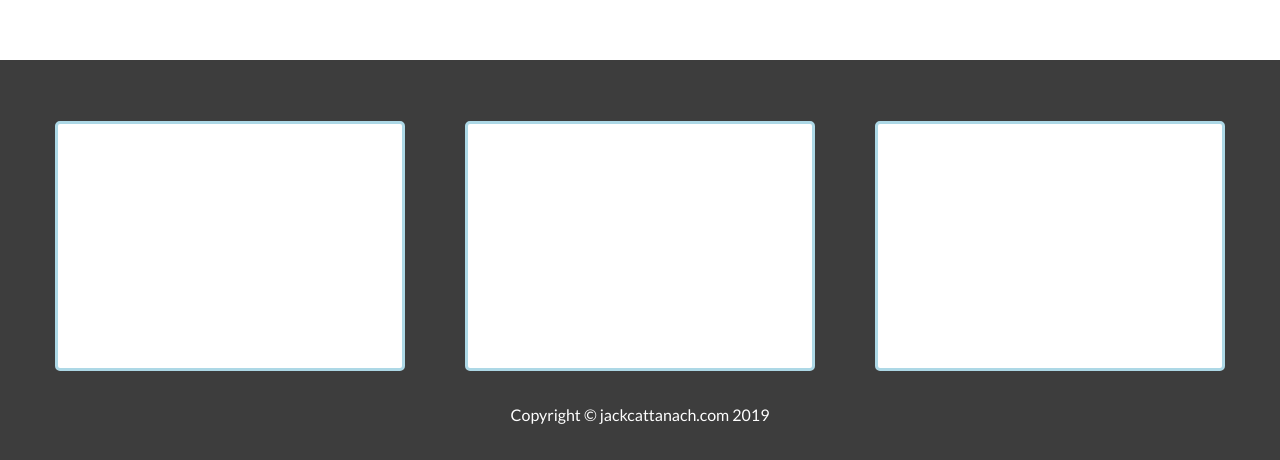
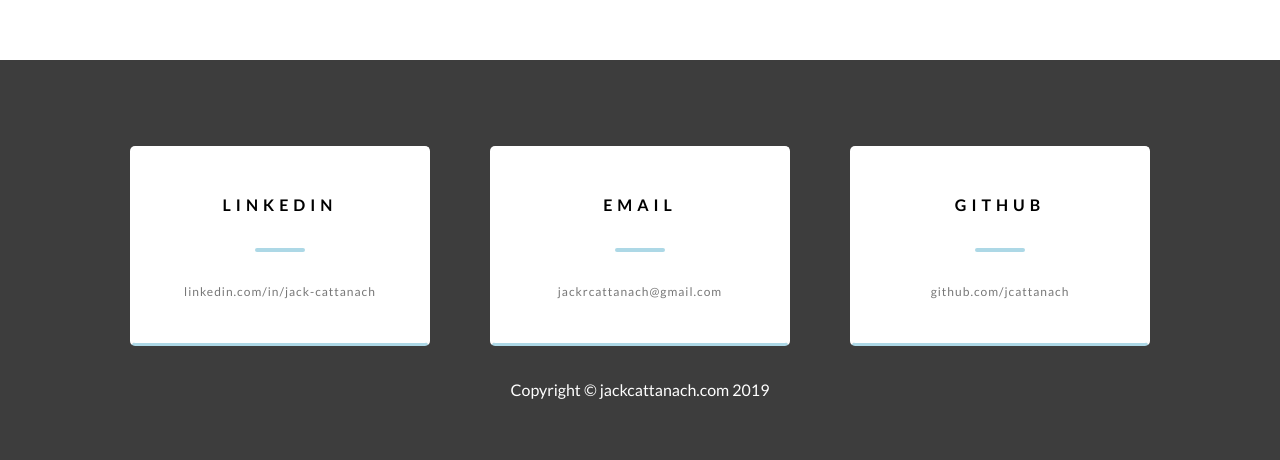
Before and after one commit to jcattanach/portfolio-site, a plain HTML site: page index.html in a window 1280 px wide. Shown: the part 2340-2800 px from the top of the page. Drawn offline with nearby package versions, Linux system fonts and the light colour scheme.

Commit message:
added my links

```diff
--- a/index.html
+++ b/index.html
@@ -50,13 +50,22 @@
   <div id="footer" class="footer">
     <div class="footer--info">
       <div class="footer--info-box">
-
+        <h4>LinkedIn</h4>
+        <div class="thin-blue">
+        </div>
+        <a href="https://www.linkedin.com/in/jack-cattanach/" target="_blank">linkedin.com/in/jack-cattanach </a>
       </div>
       <div class="footer--info-box">
-
+        <h4>Email</h4>
+        <div class="thin-blue">
+        </div>
+        <a href="mailto:jackrcattanach@example.com">jackrcattanach@gmail.com</a>
       </div>
       <div class="footer--info-box">
-
+        <h4>Github</h4>
+        <div class="thin-blue">
+        </div>
+        <a href="https://github.com/jcattanach" target="_blank">github.com/jcattanach</a>
       </div>
     </div>
     <label>Copyright &copy; jackcattanach.com 2019</label>
--- a/style.css
+++ b/style.css
@@ -43,7 +43,7 @@ body {
 .menu--name {
   text-decoration: none;
   color: inherit;
-  font-size: 30px;
+  font-size: 25px;
   margin-left: 100px;
 }
 
@@ -244,11 +244,37 @@ body {
 
 .footer--info-box {
   background-color: white;
-  border: solid 3px lightblue;
+  border: solid 3px white;
+  border-bottom-color: lightblue;
   border-radius: 5px;
-  height: 250px;
-  width: 350px;
-  display: inline-block;
+  height: 200px;
+  width: 300px;
+  display: flex;
   margin: 30px;
+  color: black;
+  text-transform: uppercase;
+  flex-direction: column;
+  justify-content: center;
+  align-items: center;
 
 }
+
+.footer--info-box h4 {
+  letter-spacing: 5px;
+}
+
+.footer--info-box a {
+  text-decoration: none;
+  color: #777;
+  font-size: 12px;
+  letter-spacing: 1px;
+  text-transform: lowercase;
+}
+
+.thin-blue {
+  height: 4px;
+  width: 50px;
+  background-color: lightblue;
+  border-radius: 25px;
+  margin: 30px 0;
+}
```
